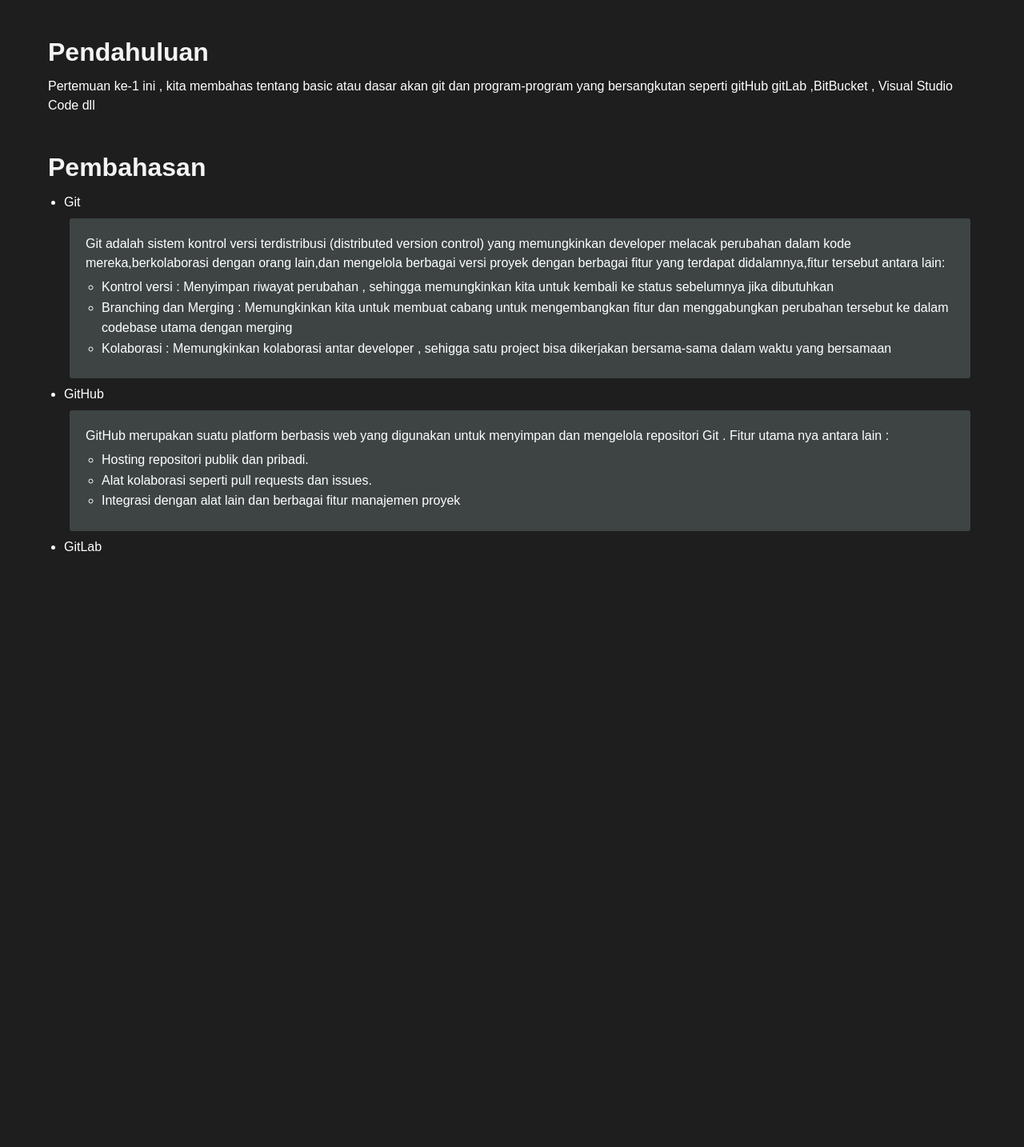
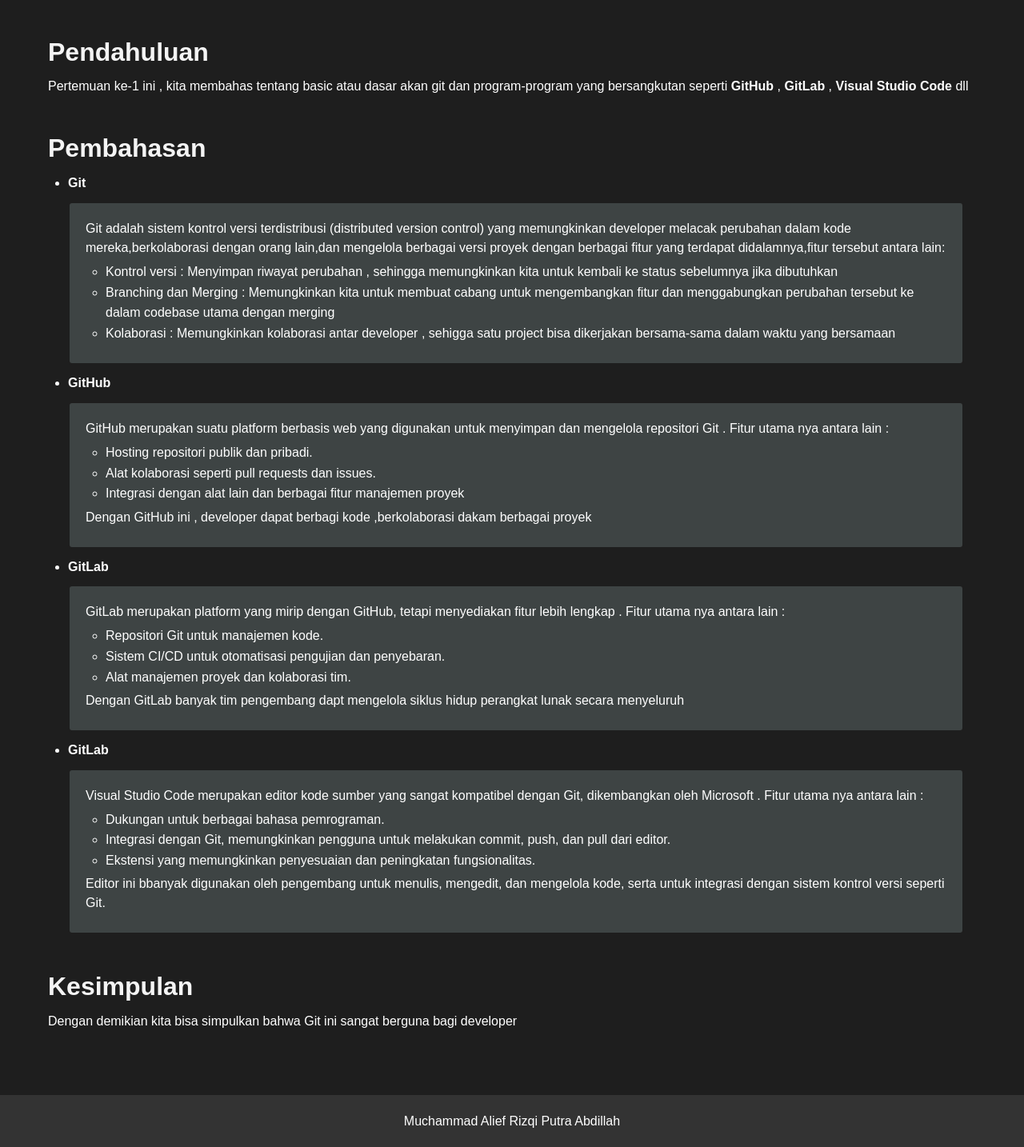
Before and after one commit to Alief136/repositari1, a PHP site: page / in a window 1280 px wide. Shown: the part 114-1548 px from the top of the page at 80% size. Before the commit the page ends 803 px from the top, so only its background shows below. Run offline with PHP 8.4, Linux system fonts and the light colour scheme.

Commit message:
finalchange

```diff
--- a/index.html
+++ b/index.html
@@ -19,8 +19,8 @@
 
 
             <p>Pertemuan ke-1 ini , kita membahas tentang basic atau
-            dasar akan git dan program-program yang bersangkutan seperti gitHub
-            gitLab ,BitBucket , Visual Studio Code dll
+            dasar akan git dan program-program yang bersangkutan seperti <strong>GitHub</strong> ,
+            <strong>GitLab</strong> , <strong>Visual Studio Code</strong> dll
             </p>
         </section>
 
@@ -29,7 +29,7 @@
 
 
                 <ul>
-                    <li>Git</li>
+                    <li><strong>Git</strong></li>
                     <div class="box"><p>Git adalah sistem kontrol versi
                     terdistribusi (distributed version control) yang memungkinkan
                     developer melacak perubahan dalam kode mereka,berkolaborasi
@@ -53,19 +53,45 @@
                     </ul>
 
                     </p></div>
-                    <li>GitHub</li>
+                    <li><strong>GitHub</strong></li>
                     <div class="box"><p>GitHub merupakan suatu
                         platform berbasis web yang digunakan untuk menyimpan
                         dan mengelola repositori Git . Fitur utama nya antara
                         lain : <ul>
                             <li>Hosting repositori publik dan pribadi.</li>
                             <li>Alat kolaborasi seperti pull requests dan issues.</li>
-                            <li>Integrasi dengan alat lain dan berbagai fitur manajemen proyek</li>
-                        </ul></p></div>
-                    <li>GitLab</li>
+                            <li>Integrasi dengan alat lain dan berbagai fitur
+                                manajemen proyek</li>
+                        </ul><p>Dengan GitHub ini , developer dapat berbagi kode ,berkolaborasi dakam berbagai proyek</p></p></div>
+                    <li><strong>GitLab</strong></li>
+                    <div class="box"><p>GitLab merupakan platform yang mirip dengan GitHub, tetapi menyediakan fitur lebih lengkap . Fitur utama nya antara
+                        lain : <ul>
+                            <li>Repositori Git untuk manajemen kode.</li>
+                            <li>Sistem CI/CD untuk otomatisasi pengujian dan penyebaran.</li>
+                            <li>Alat manajemen proyek dan kolaborasi tim.   </li>
+                        </ul><p>Dengan GitLab  banyak tim pengembang dapt mengelola siklus hidup perangkat lunak secara menyeluruh</p></p></div>
+
+                        <li><strong>GitLab</strong></li>
+                        <div class="box"><p>Visual Studio Code merupakan editor kode sumber yang sangat kompatibel dengan Git, dikembangkan oleh Microsoft . Fitur utama nya antara
+                            lain : <ul>
+                                <li>Dukungan untuk berbagai bahasa pemrograman.</li>
+                                <li>Integrasi dengan Git, memungkinkan pengguna untuk melakukan commit, push, dan pull dari editor.</li>
+                                <li>Ekstensi yang memungkinkan penyesuaian dan peningkatan fungsionalitas.   </li>
+                            </ul><p>Editor ini bbanyak digunakan oleh pengembang untuk menulis, mengedit, dan mengelola kode, serta untuk integrasi dengan sistem kontrol versi seperti Git.
+                            </p></p></div>
                 </ul>
         </section>
-    </main>
+
+        <section><h2>Kesimpulan</h2>
+
+            <p>Dengan demikian kita bisa simpulkan bahwa Git ini sangat berguna bagi developer  </section>
+    </main></p>
+
+    <!--Footer-->
+    <footer>
+        <p> Muchammad Alief Rizqi Putra Abdillah</p>
+
+    </footer>
 
     </body>
 </html>
--- a/styles.css
+++ b/styles.css
@@ -52,12 +52,20 @@
 .box {
     border: 2px solid #1e1e1e;
     padding: 20px;
-    margin: 5px;
+    margin: 10px;
     background-color: rgb(62, 68, 68);
     border-radius: 5px;
+    margin-left: 0;
 }
 
 ul {
-    margin: 5px 0;
+    margin: 5px;
     padding-left: 20px;
 }
+
+footer {
+    background-color: #333;
+    color: white;
+    text-align: center;
+    padding: 20px 0;
+}
```
